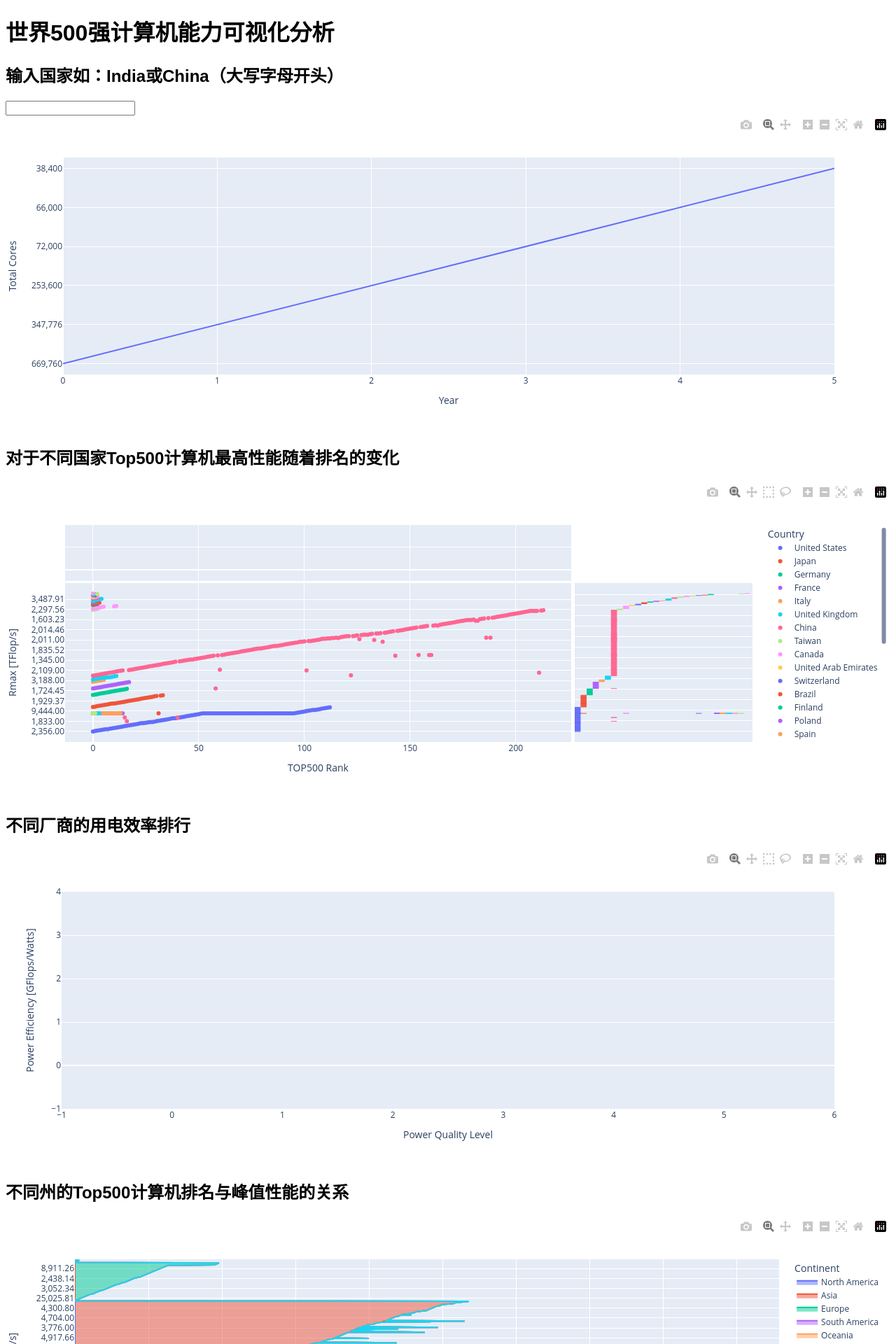
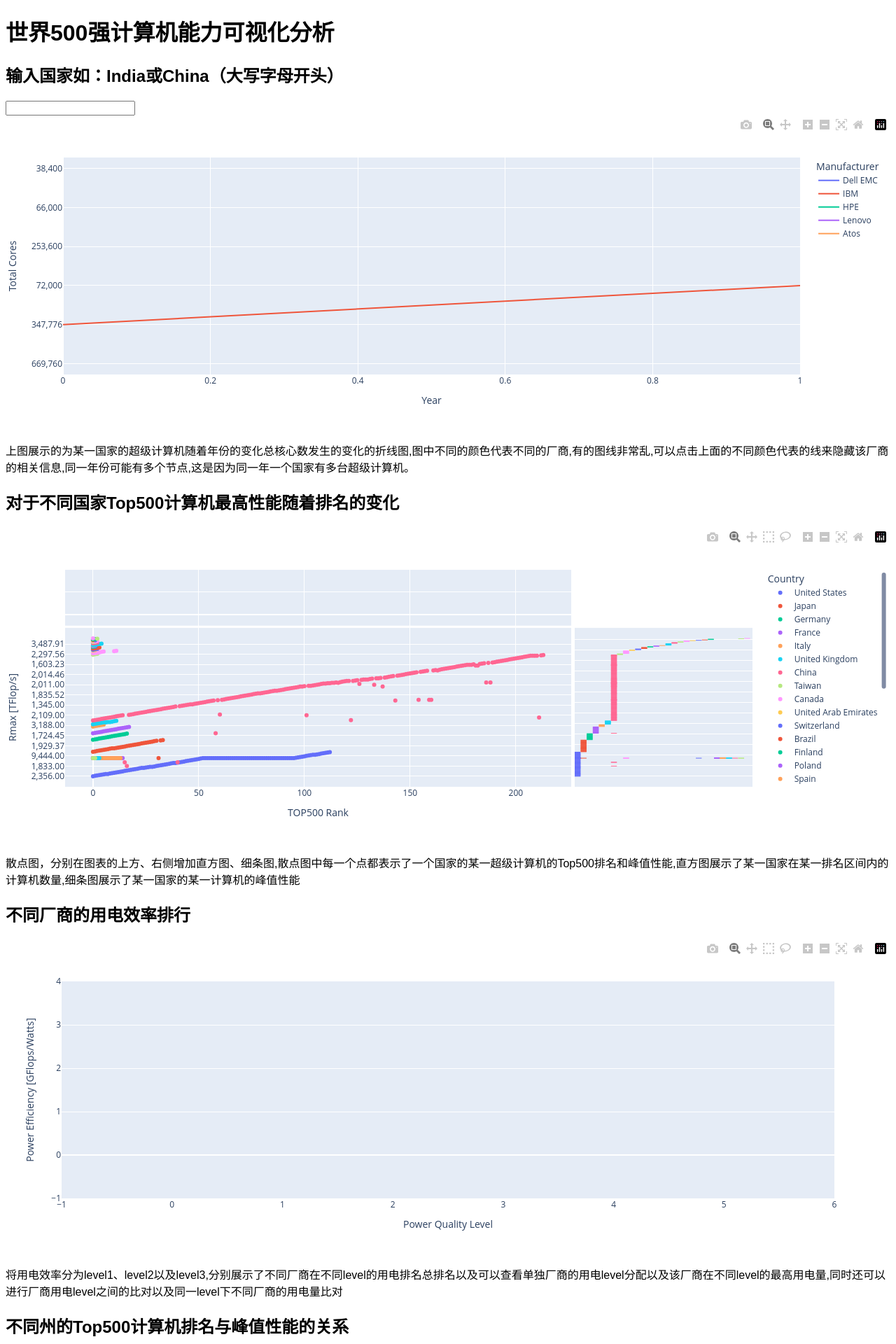
Before and after one commit to unclesen/DataAnalysis, a Flask app: page /chart in a window 1280 px wide. Shown: the top 1920 px of the page at 70% size. Run offline with Flask 2, Linux system fonts and the light colour scheme; some libraries are stand-ins or nearby versions.

Commit message:
完整的改动

```diff
--- a/app.py
+++ b/app.py
@@ -110,12 +110,12 @@ def index2():
     return render_template('chart2.html',  graphJSON=gm2_1(),graphJSON2=gm2_2(),graphJSON3=gm2_3(),graphJSON4=gm2_4(),graphJSON5=gm2_5())
 
 def gm(Country='Italy'):
-	df = pd.read_csv('./GREEN500.csv')
+    df = pd.read_csv('./GREEN500.csv')
 
-	fig = px.line(df[df['Country']==Country], x="Year", y="Total Cores")
+    fig = px.line(df[df['Country']==Country], x="Year", y="Total Cores",color="Manufacturer")
 
-	graphJSON = json.dumps(fig, cls=plotly.utils.PlotlyJSONEncoder)
-	return graphJSON
+    graphJSON = json.dumps(fig, cls=plotly.utils.PlotlyJSONEncoder)
+    return graphJSON
 
 def gm1_2():
     df = pd.read_csv('./GREEN500.csv')
--- a/templates/chart2.html
+++ b/templates/chart2.html
@@ -9,14 +9,19 @@
     <h1>影响饮水质量的因素分析</h1>
     <h2>ph值、水的浑浊度与水的可饮用性(potability)分析</h2>
     <div id="chart2_1" class="chart2_1"></div>
+    <p>图表分析了ph值的变化(0-14)以及水的浑浊度的变化对水的可饮用性的影响,根据图表发现合适的ph值为4-10,且水的浑浊度越低可饮用性越强</p>
     <h2>盐酸含量和导电性的线性关系分析</h2>
     <div id="chart2_2" class="chart2_2"></div>
+    <p>图表分析了盐酸含量的变化以及导电性的变化对水的可饮用性的影响,根据图标发现盐酸含量和导电性始终的时候水的可饮用性最大</p>
     <h2>水的硬度检测</h2>
     <div id="chart2_3" class="chart2_3"></div>
+    <p>图表分析了水的硬度分布以及对应区间数量,可以发现水的硬度大部分分布在150-250之间</p>
     <h2>水的氯化铵含量检测</h2>
     <div id="chart2_4" class="chart2_4"></div>
+    <p>图表分析了水的氯化铵含量分布以及对应区间的数量,可以发现水的氯化铵含量大部分分布在330-999之间</p>
     <h2>液体总量和氯化铵的散点图关系</h2>
     <div id="chart2_5" class="chart2_5"></div>
+    <p>图表分析了液体总量对氯化铵含量的影响并以散点图的形式展示,通过图像可以看出氯化铵的含量不止和液体总量有线性相关,可能有更多其它的因素在里面,但是液体总量对氯化铵的含量起了一定的影响液体总量达到中间水平时氯化铵的含量符合标准。</p>
 </body>
 
 <script>
--- a/templates/chartsajax.html
+++ b/templates/chartsajax.html
@@ -24,14 +24,19 @@
 
     <input type="text" id="fname" name="fname" onchange="cb(this.value)">
     <div id="chart" class="chart"></div>
+    <p>上图展示的为某一国家的超级计算机随着年份的变化总核心数发生的变化的折线图,图中不同的颜色代表不同的厂商,有的图线非常乱,可以点击上面的不同颜色代表的线来隐藏该厂商的相关信息,同一年份可能有多个节点,这是因为同一年一个国家有多台超级计算机。</p>
     <h2>对于不同国家Top500计算机最高性能随着排名的变化</h2>
     <div id="chart2" class="chart2"></div>
+    <p>散点图，分别在图表的上方、右侧增加直方图、细条图,散点图中每一个点都表示了一个国家的某一超级计算机的Top500排名和峰值性能,直方图展示了某一国家在某一排名区间内的计算机数量,细条图展示了某一国家的某一计算机的峰值性能</p>
     <h2>不同厂商的用电效率排行</h2>
     <div id="chart3" class="chart3"></div>
+    <p>将用电效率分为level1、level2以及level3,分别展示了不同厂商在不同level的用电排名总排名以及可以查看单独厂商的用电level分配以及该厂商在不同level的最高用电量,同时还可以进行厂商用电level之间的比对以及同一level下不同厂商的用电量比对</p>
     <h2>不同州的Top500计算机排名与峰值性能的关系</h2>
     <div id="chart4" class="chart4"></div>
+    <p>展示了不同州的Top500超级计算机排名以及峰值性能</p>
     <h2>不同操作系统的世界500强排名以及峰值性能分析</h2>
     <div id="chart5" class="chart5"></div>
+    <p>以不同的操作系统作为划分,每一个点都展示了某一个操作系统的某一台超级计算机的Top500排名以及峰值性能</p>
 </body>
 
 <script>
```
